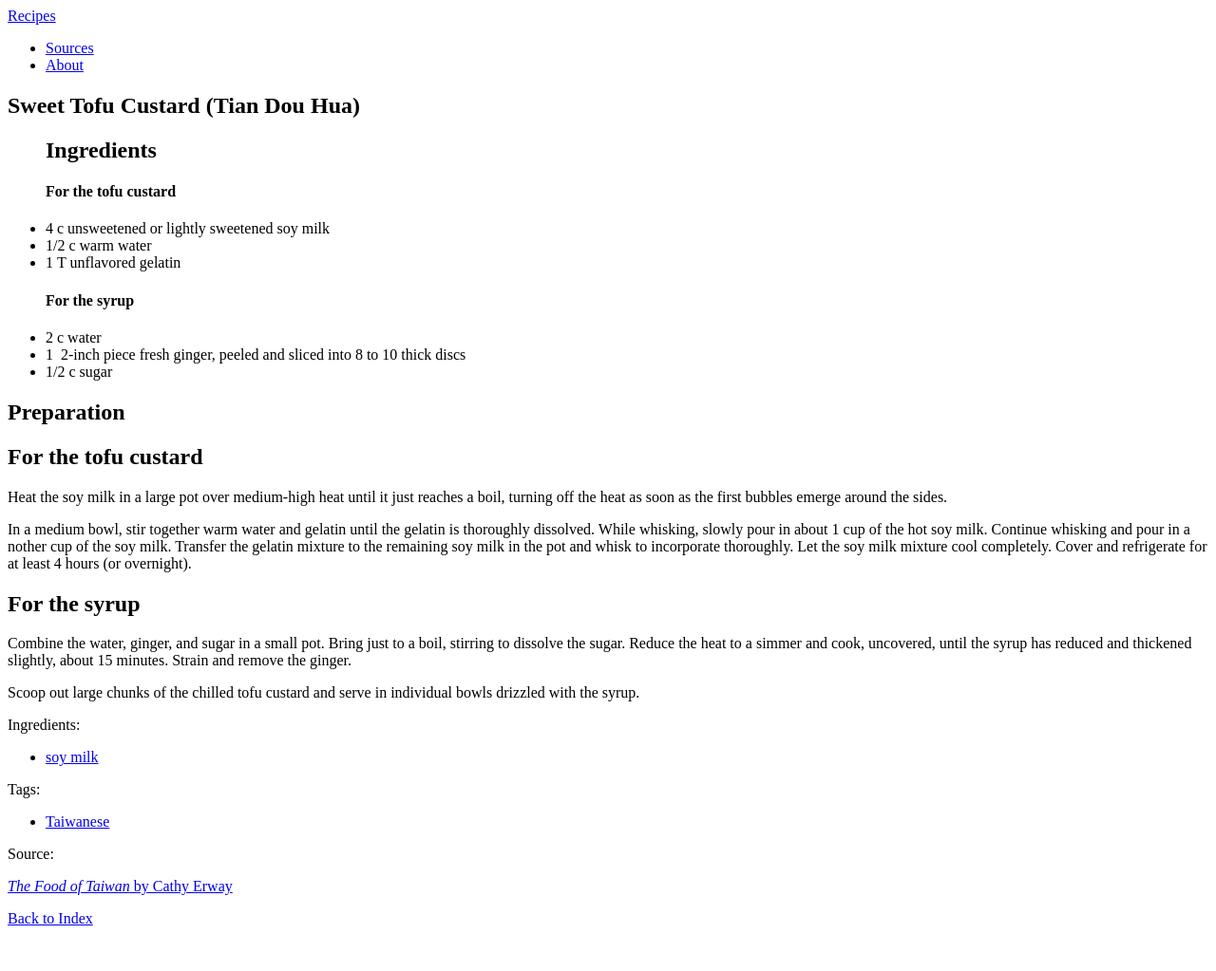
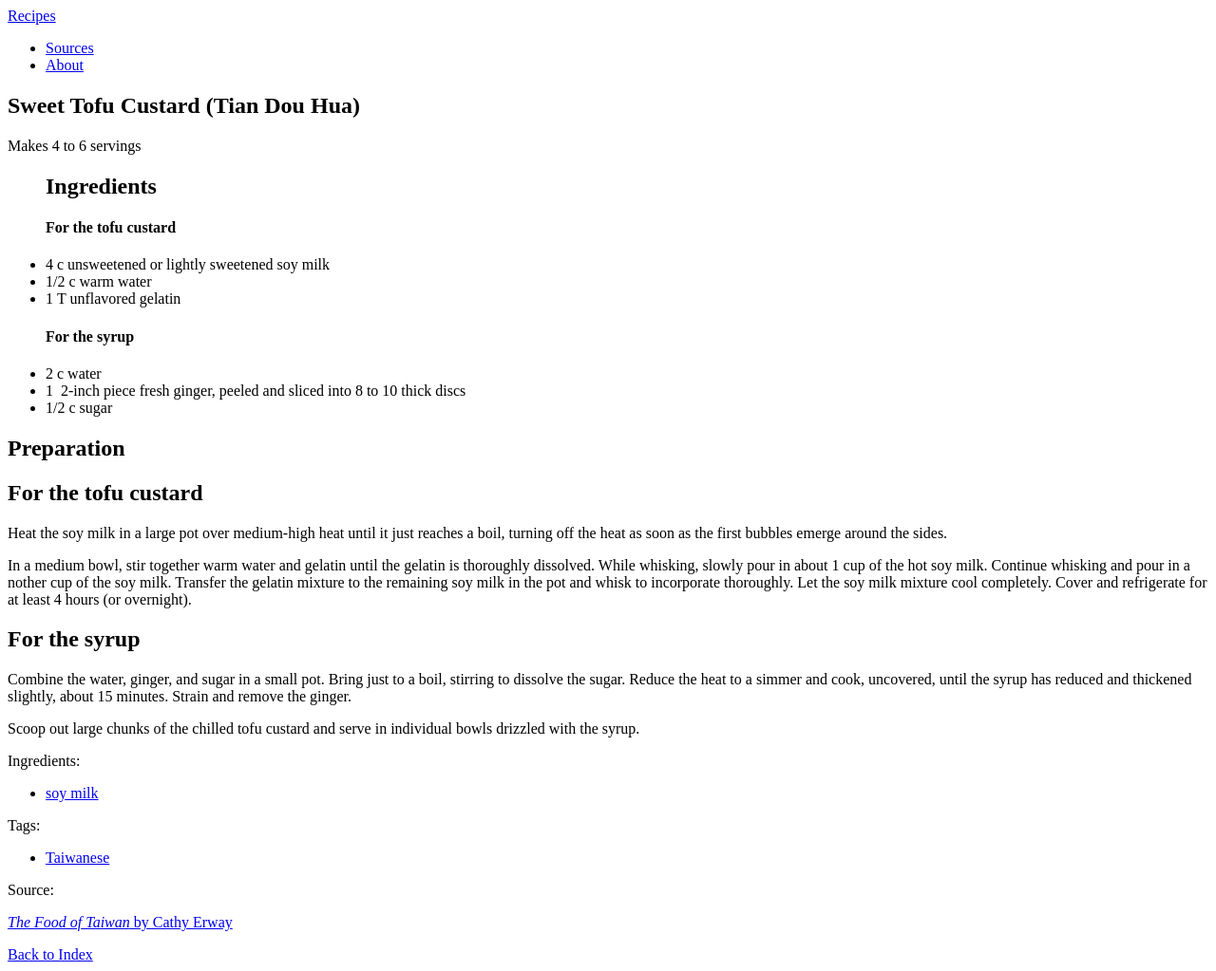
Before and after one commit to justinjaywang/recipes, a Jekyll site: the page built from _recipes/sweet-tofu-custard.markdown, in a window 1280 px wide. Shown: the whole page at 95% size. Built offline with Jekyll 4.4.1, drawn with Linux system fonts in a browser that asks for light colours; before the commit the page ends 985 px from its top, so only the background shows below that; some of the changed lines change nothing that is shown.

Commit message:
fix notes

```diff
--- a/_config.yml
+++ b/_config.yml
@@ -36,7 +36,7 @@ defaults:
     recipe_tags:
     -
     recipe_source:
-    intro:
+    notes:
     ingredients:
     - unit:
       unit_type:
--- a/_layouts/recipe.html
+++ b/_layouts/recipe.html
@@ -5,7 +5,7 @@ layout: default
 <main class="main">
   <article class="recipe">
     <h1>{{ page.title }}</h1>
-    <section class="recipe__intro">{{ page.intro_note | markdownify }}</section>
+    <section class="recipe__notes">{{ page.notes | markdownify }}</section>
     <ul class="recipe__ingredients">
       <h2>Ingredients</h2>
       {% comment %} find max vol in all ingredients {% endcomment %}
--- a/_recipes/sweet-tofu-custard.markdown
+++ b/_recipes/sweet-tofu-custard.markdown
@@ -6,7 +6,7 @@ recipe_tags:
 - Taiwanese
 - dessert
 recipe_source: The Food of Taiwan
-intro: Makes 4 to 6 servings
+notes: Makes 4 to 6 servings
 ingredients:
 - unit:
   unit_type: heading
```
